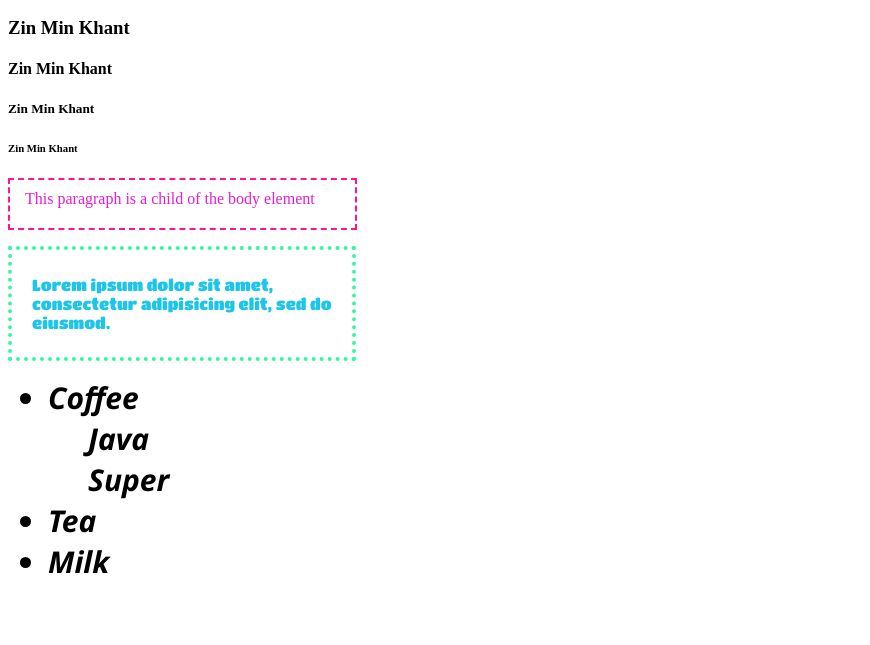
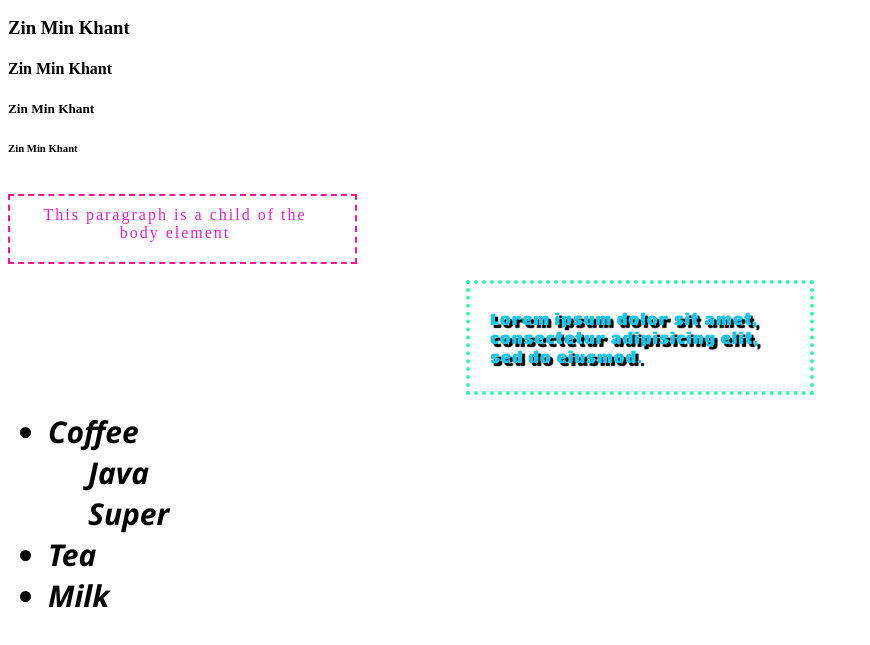
Before and after one commit to Alfred-ZMK28/Css-test, a plain HTML site: page index.html in a window 1280 px wide. Shown: the part 111-756 px from the top of the page, without its empty margins (0-870 px from the left). Drawn offline with Linux system fonts and the light colour scheme.

Commit message:
Add files via upload

```diff
--- a/style.css
+++ b/style.css
@@ -27,6 +27,9 @@ tr:nth-child(even) {
    width: 300px;
    border: 2px dashed 	#FF1493;
    padding: 10px 30px 20px 15px;
+   letter-spacing: 2px;
+   text-align: center;
+   display: inline-block;
 
 }
 
@@ -36,6 +39,9 @@ tr:nth-child(even) {
    width: 300px;
    border: 4px dotted #36f7a6;
    padding: 25px 20px 25px 20px;
+   letter-spacing: 1px;
+   margin: 0 auto;
+   text-shadow: 3px 3px 1px black;
 
 }
 
```
